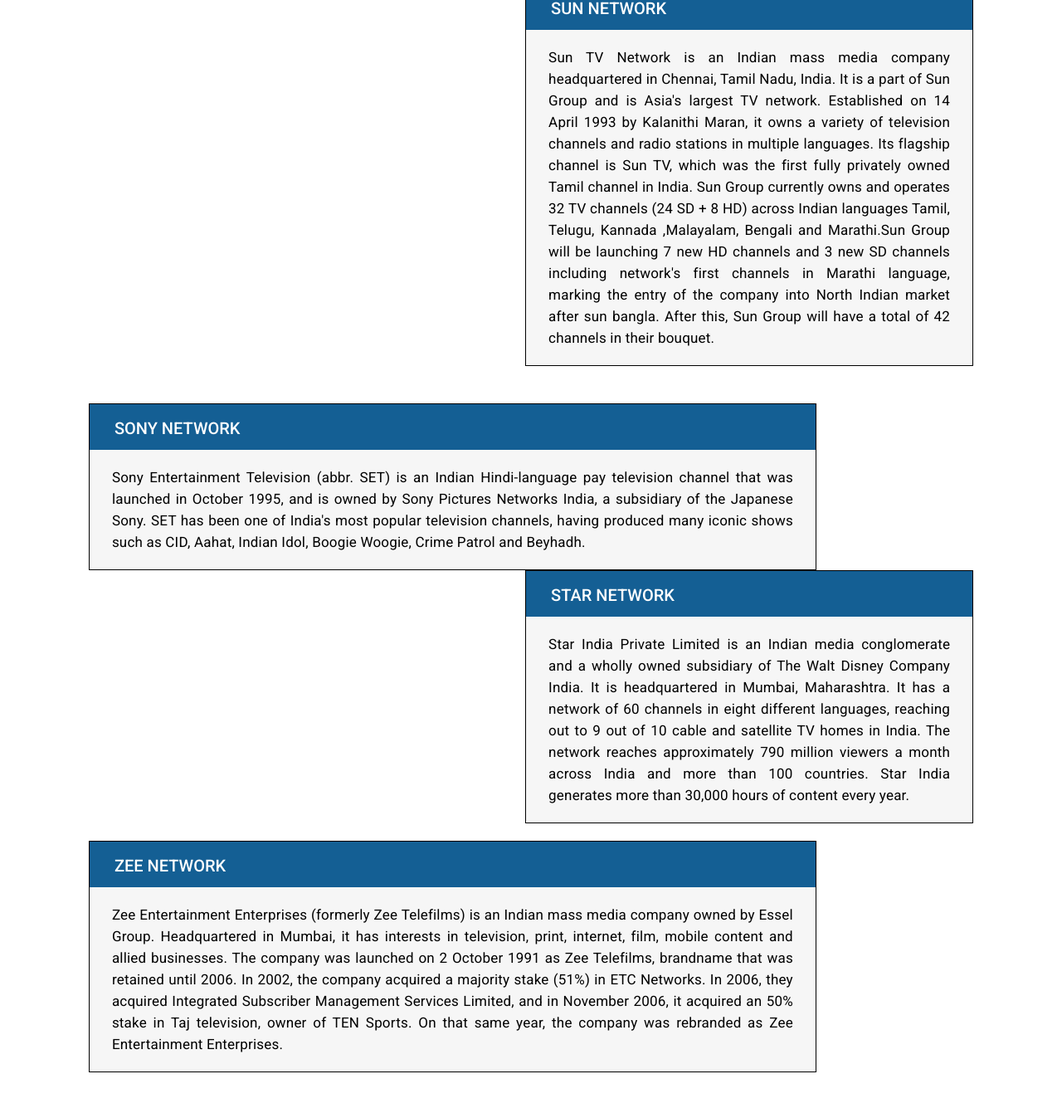
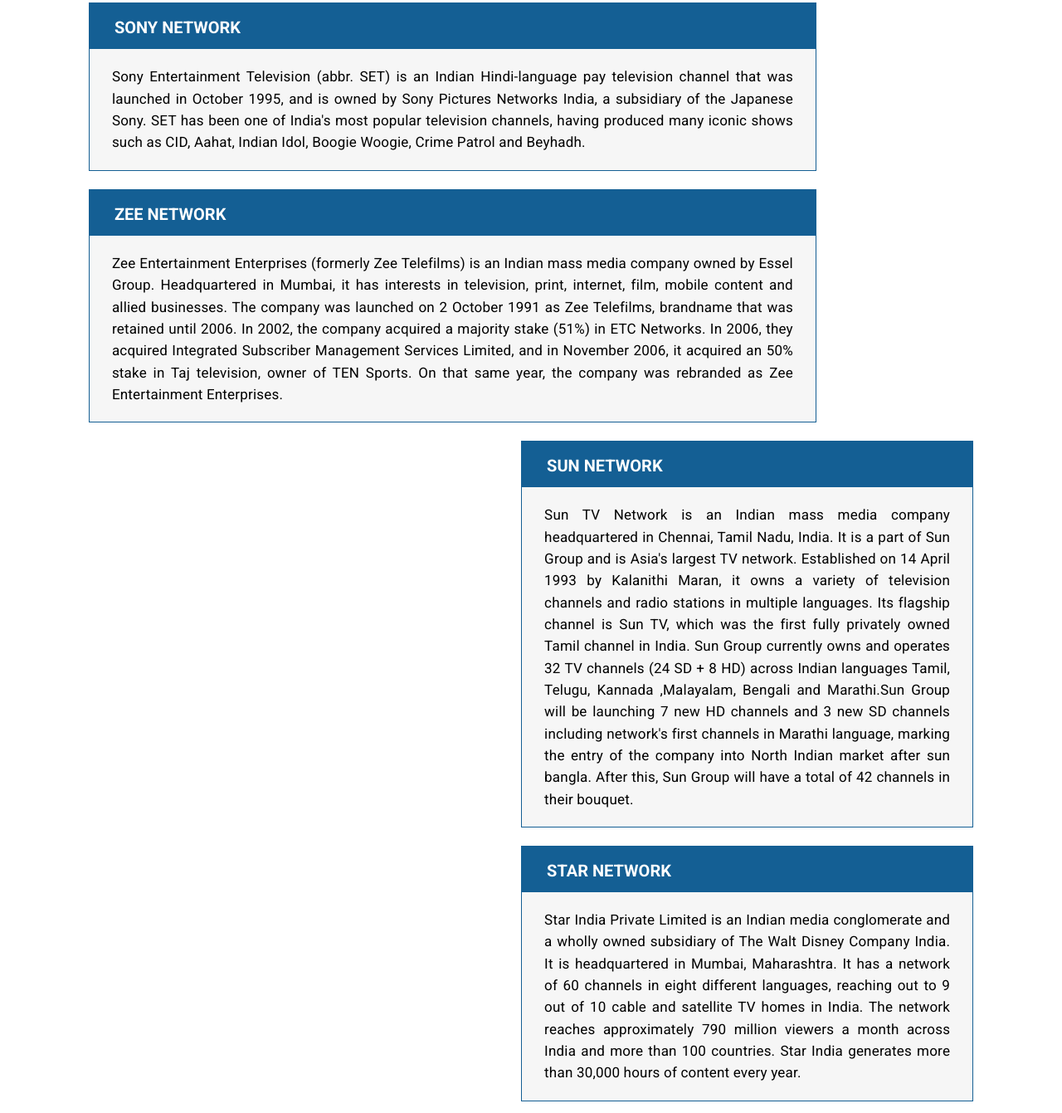
Before and after one commit to NachiappanAnandan/UI-TRAINING, a plain HTML site: page TelevisionInIndia_Ex4/index.html in a window 1280 px wide. Shown: the part 501-1842 px from the top of the page at 83% size. Before the commit the page ends 1793 px from the top, so only its background shows below. Drawn offline with Linux system fonts and the light colour scheme.

Commit message:
Exercise4

```diff
--- a/TelevisionInIndia_Ex4/index.html
+++ b/TelevisionInIndia_Ex4/index.html
@@ -7,7 +7,9 @@
     <meta name="viewport" content="width= , initial-scale=1.0">
     <link rel="preconnect" href="https://fonts.googleapis.com">
     <link rel="preconnect" href="https://fonts.gstatic.com" crossorigin>
-<link href="https://fonts.googleapis.com/css2?family=Nunito:wght@200;300;400;500;600;700;800;900;1000&family=Roboto:wght@100;300;400;500;700;900&display=swap" rel="stylesheet">
+    <link
+        href="https://fonts.googleapis.com/css2?family=Nunito:wght@200;300;400;500;600;700;800;900;1000&family=Poppins:wght@100;200;300;400;500;600;700;800;900&family=Roboto:wght@100;300;400;500;700;900&display=swap"
+        rel="stylesheet">
     <link rel="stylesheet" href="style.css">
     <title>Television In India</title>
 </head>
@@ -22,88 +24,134 @@
     <section>
 
         <!--  -->
-        <div class="TV_container float_left doordharshan">
+        <div class="TV_container  ">
+            <div class="float_left">
+                <!-- doordharshan -->
+                <div>
                     <div class="card_header">DHOORDHARSHAN</div>
                     <p>
-                Doordarshan (abbreviated in English as DD) is an autonomous public service broadcaster founded by the
+                        Doordarshan (abbreviated in English as DD) is an autonomous public service broadcaster founded
+                        by the
                         Government of India, owned by the Broadcasting Ministry of India and one of Prasar Bharati's two
-                divisions. One of India's largest broadcasting organisations in studio and transmitter infrastructure,
-                it was established on 15 September 1959. Doordarshan, which also broadcasts on digital terrestrial
-                transmitters, provides television, radio, online and mobile service throughout metropolitan and regional
-                India and overseas through the Indian Network and Radio India. National telecasts (DD National) were
-                introduced in 1982. Colour television began in India with the live telecast of the Independence Day
-                speech by Prime Minister Indira Gandhi on 15 August of that year, followed by the colour telecast of the
+                        divisions. One of India's largest broadcasting organisations in studio and transmitter
+                        infrastructure,
+                        it was established on 15 September 1959. Doordarshan, which also broadcasts on digital
+                        terrestrial
+                        transmitters, provides television, radio, online and mobile service throughout metropolitan and
+                        regional
+                        India and overseas through the Indian Network and Radio India. National telecasts (DD National)
+                        were
+                        introduced in 1982. Colour television began in India with the live telecast of the Independence
+                        Day
+                        speech by Prime Minister Indira Gandhi on 15 August of that year, followed by the colour
+                        telecast of the
                         1982 Asian Games in Delhi. Live telecasts of the opening and closing ceremonies of the 2012
-                SummerOlympics were broadcast on its national channel, and DD Sports provided round-the-clock coverage.
+                        SummerOlympics were broadcast on its national channel, and DD Sports provided round-the-clock
+                        coverage.
 
                     </p>
-
                 </div>
 
-        </div>
-        <div class="TV_container float_right sunnetwork">
-            <div class="card_header">
-                SUN NETWORK
-            </div>
-            <p>
-                Sun TV Network is an Indian mass media company headquartered in Chennai, Tamil Nadu, India. It is a part
-                of Sun Group and is Asia's largest TV network. Established on 14 April 1993 by Kalanithi Maran, it owns
-                a variety of television channels and radio stations in multiple languages. Its flagship channel is Sun
-                TV, which was the first fully privately owned Tamil channel in India. Sun Group currently owns and
-                operates 32 TV channels (24 SD + 8 HD) across Indian languages Tamil, Telugu, Kannada ,Malayalam,
-                Bengali and Marathi.Sun Group will be launching 7 new HD channels and 3 new SD channels including
-                network's first channels in Marathi language, marking the entry of the company into North Indian market
-                after sun bangla. After this, Sun Group will have a total of 42 channels in their bouquet.
-
-            </p>
-
-        </div>
-        <div class="TV_container float_left sonyNetwork">
+                <!-- sonyNetwork -->
+                <div class="  sonyNetwork">
                     <div class="card_header">
                         SONY NETWORK
                     </div>
                     <p>
-                Sony Entertainment Television (abbr. SET) is an Indian Hindi-language pay television channel that was
-                launched in October 1995, and is owned by Sony Pictures Networks India, a subsidiary of the Japanese
-                Sony. SET has been one of India's most popular television channels, having produced many iconic shows
+                        Sony Entertainment Television (abbr. SET) is an Indian Hindi-language pay television channel
+                        that was
+                        launched in October 1995, and is owned by Sony Pictures Networks India, a subsidiary of the
+                        Japanese
+                        Sony. SET has been one of India's most popular television channels, having produced many
+                        iconic shows
                         such as CID, Aahat, Indian Idol, Boogie Woogie, Crime Patrol and Beyhadh.
 
 
                     </p>
 
                 </div>
-        <div class="TV_container float_right starnetwork">
+                <!-- zeenetwork -->
+                <div class="  zeenetwork">
+                    <div class="card_header">
+                        ZEE NETWORK
+                    </div>
+                    <p>
+                        Zee Entertainment Enterprises (formerly Zee Telefilms) is an Indian mass media company owned
+                        by Essel
+                        Group. Headquartered in Mumbai, it has interests in television, print, internet, film,
+                        mobile content
+                        and allied businesses. The company was launched on 2 October 1991 as Zee Telefilms,
+                        brandname that was
+                        retained until 2006. In 2002, the company acquired a majority stake (51%) in ETC Networks.
+                        In 2006, they
+                        acquired Integrated Subscriber Management Services Limited, and in November 2006, it
+                        acquired an 50%
+                        stake in Taj television, owner of TEN Sports. On that same year, the company was rebranded
+                        as Zee
+                        Entertainment Enterprises.
+
+                    </p>
+
+
+                </div>
+            </div>
+
+            <div class="float_right">
+                <!-- sunnetwork -->
+                <div class="  sunnetwork">
+                    <div class="card_header">
+                        SUN NETWORK
+                    </div>
+                    <p>
+                        Sun TV Network is an Indian mass media company headquartered in Chennai, Tamil Nadu, India.
+                        It is a part
+                        of Sun Group and is Asia's largest TV network. Established on 14 April 1993 by Kalanithi
+                        Maran, it owns
+                        a variety of television channels and radio stations in multiple languages. Its flagship
+                        channel is Sun
+                        TV, which was the first fully privately owned Tamil channel in India. Sun Group currently
+                        owns and
+                        operates 32 TV channels (24 SD + 8 HD) across Indian languages Tamil, Telugu, Kannada
+                        ,Malayalam,
+                        Bengali and Marathi.Sun Group will be launching 7 new HD channels and 3 new SD channels
+                        including
+                        network's first channels in Marathi language, marking the entry of the company into North
+                        Indian market
+                        after sun bangla. After this, Sun Group will have a total of 42 channels in their bouquet.
+
+                    </p>
+
+                </div>
+                <!-- starnetwork -->
+                <div class="  starnetwork">
                     <div class="card_header">
                         STAR NETWORK
                     </div>
                     <p>
-                Star India Private Limited is an Indian media conglomerate and a wholly owned subsidiary of The Walt
-                Disney Company India. It is headquartered in Mumbai, Maharashtra. It has a network of 60 channels in
-                eight different languages, reaching out to 9 out of 10 cable and satellite TV homes in India. The
-                network reaches approximately 790 million viewers a month across India and more than 100 countries. Star
+                        Star India Private Limited is an Indian media conglomerate and a wholly owned subsidiary of
+                        The Walt
+                        Disney Company India. It is headquartered in Mumbai, Maharashtra. It has a network of 60
+                        channels in
+                        eight different languages, reaching out to 9 out of 10 cable and satellite TV homes in
+                        India. The
+                        network reaches approximately 790 million viewers a month across India and more than 100
+                        countries. Star
                         India generates more than 30,000 hours of content every year.
 
                     </p>
 
 
                 </div>
-        <div class="TV_container float_left zeenetwork">
-            <div class="card_header">
-                ZEE NETWORK
             </div>
-            <p>
-                Zee Entertainment Enterprises (formerly Zee Telefilms) is an Indian mass media company owned by Essel
-                Group. Headquartered in Mumbai, it has interests in television, print, internet, film, mobile content
-                and allied businesses. The company was launched on 2 October 1991 as Zee Telefilms, brandname that was
-                retained until 2006. In 2002, the company acquired a majority stake (51%) in ETC Networks. In 2006, they
-                acquired Integrated Subscriber Management Services Limited, and in November 2006, it acquired an 50%
-                stake in Taj television, owner of TEN Sports. On that same year, the company was rebranded as Zee
-                Entertainment Enterprises.
-
-            </p>
 
 
         </div>
+
+        </div>
+
+
+
+
 
     </section>
 
--- a/TelevisionInIndia_Ex4/style.css
+++ b/TelevisionInIndia_Ex4/style.css
@@ -2,14 +2,15 @@
   margin: 0%;
   padding: 0;
   box-sizing: border-box;
-  font-family: "Nunito", sans-serif;
-  font-family: "Roboto", sans-serif;
+  font-family: 'Nunito', sans-serif;
+  font-family: 'Poppins', sans-serif;
+  font-family: 'Roboto', sans-serif;
 }
 
 
 /* header */
 header {
-  height: 87px;
+  height: 85px;
   background-color: #145f94;
   padding: 30px 0;
   text-align: center;
@@ -17,7 +18,9 @@ header {
 
 header > h3 {
   color: aliceblue;
-  font-size: 22px;
+  font-size: 21.5px;
+  font-weight: 500;
+  letter-spacing: .2px;
 }
 
 
@@ -28,12 +31,13 @@ section {
   margin: 37px auto 0;
 }
 
-.TV_container {
-  border: 1px solid black;
+.TV_container >div >div {
   background: #f6f6f6;
+  border: 1.5px #145f94 solid;
+  margin-bottom: 22px;
 }
 
-.TV_container > p {
+.TV_container  p {
   /* background-color: aqua; */
   width: 100%;
   height: calc(100% - 55px);
@@ -41,48 +45,21 @@ section {
   font-size: 17px;
   letter-spacing: 0.2px;
   font-weight: 400;
-  line-height: 1.53;
+  line-height: 1.55;
   text-align: justify;
 }
 
 .float_left {
   float: left;
+  width: 877px;
 }
 .float_right {
   float: right;
+  width: 545px;
 
 }
 
-.doordharshan {
-  width: 877px;
-  /* background: yellow; */
-}
 
-.sunnetwork {
-
-  width: 540px;
-  /* background-color: pink; */
-  margin-bottom: 25px;
-}
-
-.sonyNetwork {
-
-  width: 877px;
-  /* background: red; */
-  margin-top: 20px;
-}
-
-.starnetwork {
-  /* background-color: pink; */
-
-  width: 540px;
-}
-
-.zeenetwork {
-  /* background-color: aliceblue; */
-  width: 877px;
-  margin-top: 21px;
-}
 
 .card_header {
   height: 55px;
@@ -90,6 +67,6 @@ section {
   background: #145f94;
   width: 100%;
   font-size: 20px;
-  font-weight: 500;
+  font-weight: 600;
   padding: 17px 30px;
 }
```
Also changed, not shown: TelevisionInIndia_Ex4/Assignment-4- UX.png (added), 1 other file. Lines whose indentation alone changed are shown as unchanged.
